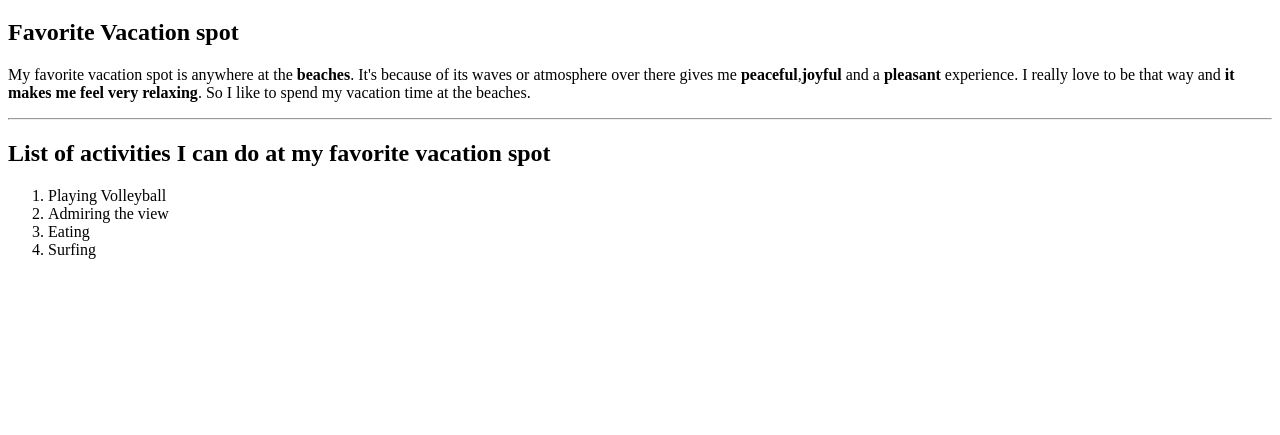
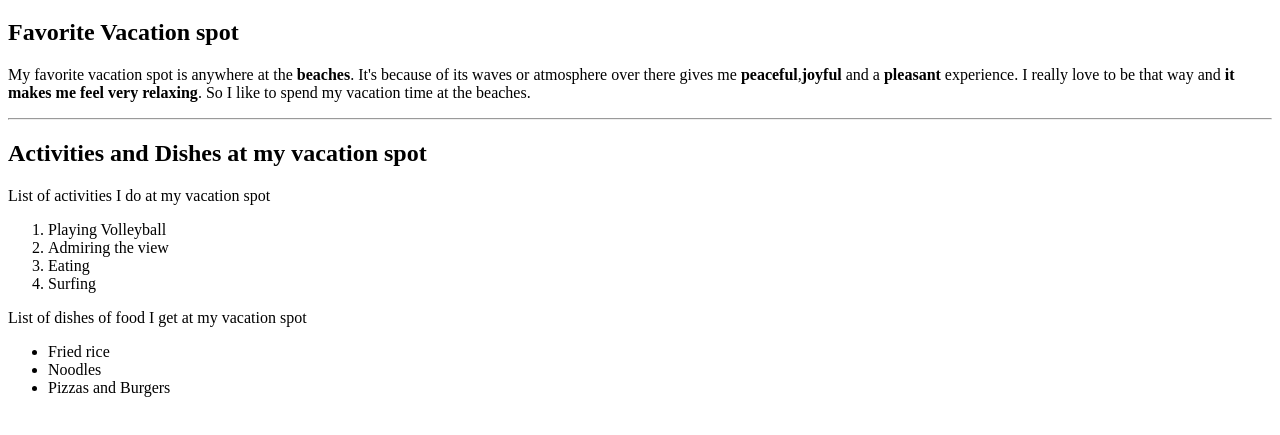
Before and after one commit to 44-563-WebApps-F23/44563-webapps-f23-assignment3-AmoghNalla, a plain HTML site: page index.html in a window 1280 px wide. Shown: the part 61-496 px from the top of the page. Drawn offline with Linux system fonts and the light colour scheme.

Commit message:
Added activities and dishes

```diff
--- a/index.html
+++ b/index.html
@@ -13,12 +13,19 @@
                So I like to spend my vacation time at the beaches.
             </p>
             <hr>
-            <h2>List of activities I can do at my favorite vacation spot</h2>
+            <h2>Activities and Dishes at my vacation spot</h2>
+            List of activities I do at my vacation spot
             <ol>
                 <li>Playing Volleyball</li>
                 <li>Admiring the view</li>
                 <li>Eating</li>
                 <li>Surfing</li>
             </ol>
+            List of dishes of food I get at my vacation spot
+            <ul>
+                <li>Fried rice</li>
+                <li>Noodles</li>
+                <li>Pizzas and Burgers</li>
+            </ul>
         </body>
 </html>
```
